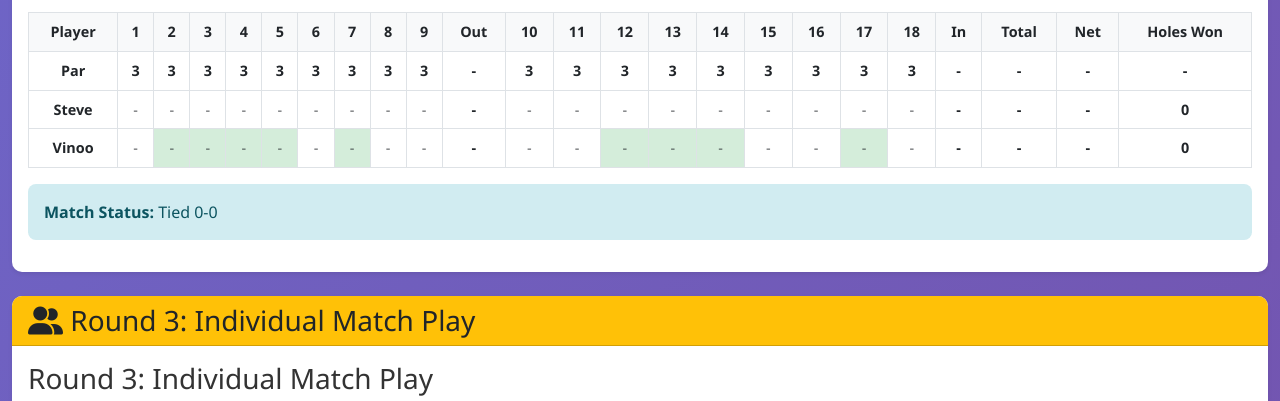
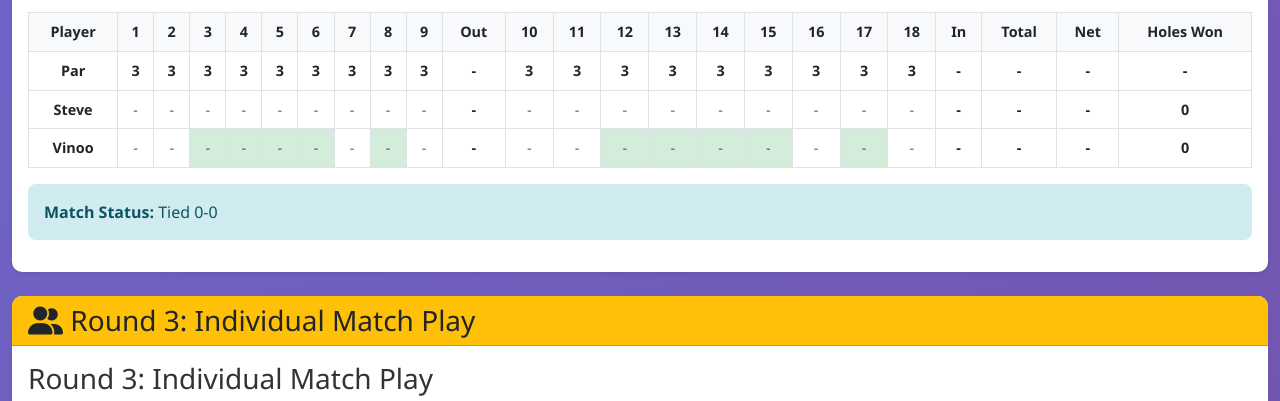
Before and after one commit to sbaartmans/tngl-golf-scoring, a plain HTML site: page index.html in a window 1280 px wide. Shown: the part 3070-3471 px from the top of the page. Drawn offline with nearby package versions, Linux system fonts and the light colour scheme; no server answers.

Commit message:
Update course data with correct indexes and strokes from CSV files

```diff
--- a/index.html
+++ b/index.html
@@ -6,7 +6,7 @@
     <title>TNGL Golf Scoring</title>
     <link href="https://cdn.jsdelivr.net/npm/bootstrap@5.3.0/dist/css/bootstrap.min.css" rel="stylesheet">
     <link rel="stylesheet" href="https://cdnjs.cloudflare.com/ajax/libs/font-awesome/6.4.0/css/all.min.css">
-    <link rel="stylesheet" href="tngl.css?v=1.4">
+    <link rel="stylesheet" href="tngl.css?v=1.5">
 </head>
 <body>
     <div class="container-fluid py-4">
@@ -161,6 +161,6 @@
     </div>
 
     <script src="https://cdn.jsdelivr.net/npm/bootstrap@5.3.0/dist/js/bootstrap.bundle.min.js"></script>
-    <script src="tngl.js?v=1.4"></script>
+    <script src="tngl.js?v=1.5"></script>
 </body>
 </html>
--- a/tngl.js
+++ b/tngl.js
@@ -50,11 +50,11 @@ const COURSES = {
         ],
         players: {
             'Sean': { index: 9, strokes: [0, 0, 0, 0, 0, 0, 0, 0, 0, 0, 0, 0, 0, 0, 0, 0, 0, 0] },
-            'Brian': { index: 17, strokes: [1, 1, 0, 0, 0, 0, 0, 1, 1, 0, 0, 0, 1, 0, 1, 0, 0, 1] },
-            'Jason': { index: 17, strokes: [1, 1, 0, 0, 0, 0, 0, 1, 1, 0, 0, 0, 1, 0, 1, 0, 0, 1] },
-            'Steve': { index: 20, strokes: [1, 1, 0, 0, 1, 0, 0, 1, 1, 0, 0, 0, 1, 1, 1, 0, 1, 1] },
-            'Kevin': { index: 24, strokes: [1, 1, 0, 1, 1, 1, 0, 1, 1, 0, 1, 0, 1, 1, 1, 1, 1, 1] },
-            'Vinoo': { index: 30, strokes: [1, 1, 1, 1, 1, 1, 1, 1, 2, 1, 1, 1, 2, 1, 1, 1, 1, 1] }
+            'Brian': { index: 17, strokes: [1, 1, 0, 0, 0, 0, 0, 1, 1, 0, 0, 0, 1, 0, 1, 0, 1, 1] },
+            'Jason': { index: 17, strokes: [1, 1, 0, 0, 0, 0, 0, 1, 1, 0, 0, 0, 1, 0, 1, 0, 1, 1] },
+            'Steve': { index: 20, strokes: [1, 1, 0, 1, 1, 0, 0, 1, 1, 0, 0, 0, 1, 1, 1, 0, 1, 1] },
+            'Kevin': { index: 24, strokes: [1, 1, 0, 1, 1, 1, 1, 1, 1, 0, 1, 0, 1, 1, 1, 1, 1, 1] },
+            'Vinoo': { index: 30, strokes: [2, 1, 1, 1, 1, 1, 1, 1, 2, 1, 1, 1, 2, 1, 1, 1, 1, 1] }
         }
     },
     'Gilded Dunes': {
@@ -82,7 +82,7 @@ const COURSES = {
         ],
         players: {
             'Sean/Kevin': { index: 33, strokes: [0, 0, 0, 0, 0, 0, 0, 0, 0, 0, 0, 0, 0, 0, 0, 0, 0, 0] },
-            'Brian/Jason': { index: 34, strokes: [0, 0, 0, 0, 0, 0, 0, 0, 0, 0, 0, 0, 0, 0, 0, 0, 0, 1] }
+            'Brian/Jason': { index: 34, strokes: [0, 0, 0, 0, 0, 0, 0, 0, 0, 0, 0, 0, 0, 0, 0, 0, 0, 0] }
         }
     },
     'Top of the Rock': {
@@ -110,7 +110,7 @@ const COURSES = {
         ],
         players: {
             'Steve': { index: 20, strokes: [0, 0, 0, 0, 0, 0, 0, 0, 0, 0, 0, 0, 0, 0, 0, 0, 0, 0] },
-            'Vinoo': { index: 30, strokes: [0, 1, 1, 1, 1, 0, 1, 0, 0, 0, 0, 1, 1, 1, 0, 0, 1, 0] }
+            'Vinoo': { index: 30, strokes: [0, 0, 1, 1, 1, 1, 0, 1, 0, 0, 0, 1, 1, 1, 1, 0, 1, 0] }
         }
     },
     'Wynn Golf Course': {
@@ -138,11 +138,11 @@ const COURSES = {
         ],
         players: {
             'Sean': { index: 9, strokes: [0, 0, 0, 0, 0, 0, 0, 0, 0, 0, 0, 0, 0, 0, 0, 0, 0, 0] },
-            'Jason': { index: 17, strokes: [0, 0, 1, 1, 0, 0, 0, 1, 1, 1, 0, 0, 0, 0, 0, 0, 1, 1] },
-            'Brian': { index: 17, strokes: [0, 0, 0, 0, 0, 0, 0, 0, 0, 0, 0, 0, 0, 0, 0, 0, 0, 0] },
-            'Steve': { index: 20, strokes: [0, 0, 1, 0, 0, 0, 0, 0, 0, 0, 0, 0, 0, 0, 0, 0, 0, 1] },
+            'Brian': { index: 17, strokes: [0, 0, 1, 1, 0, 0, 0, 1, 1, 1, 0, 0, 1, 0, 0, 0, 1, 1] },
+            'Jason': { index: 17, strokes: [0, 0, 0, 0, 0, 0, 0, 0, 0, 0, 0, 0, 0, 0, 0, 0, 0, 0] },
+            'Steve': { index: 20, strokes: [0, 0, 1, 0, 0, 0, 0, 1, 0, 0, 0, 0, 0, 0, 0, 0, 0, 1] },
             'Kevin': { index: 24, strokes: [0, 0, 0, 0, 0, 0, 0, 0, 0, 0, 0, 0, 0, 0, 0, 0, 0, 0] },
-            'Vinoo': { index: 30, strokes: [0, 0, 1, 1, 0, 0, 0, 1, 0, 1, 0, 0, 0, 0, 0, 0, 0, 1] }
+            'Vinoo': { index: 30, strokes: [0, 0, 1, 1, 0, 0, 0, 1, 0, 1, 0, 0, 0, 0, 0, 0, 1, 1] }
         }
     }
 };
```
